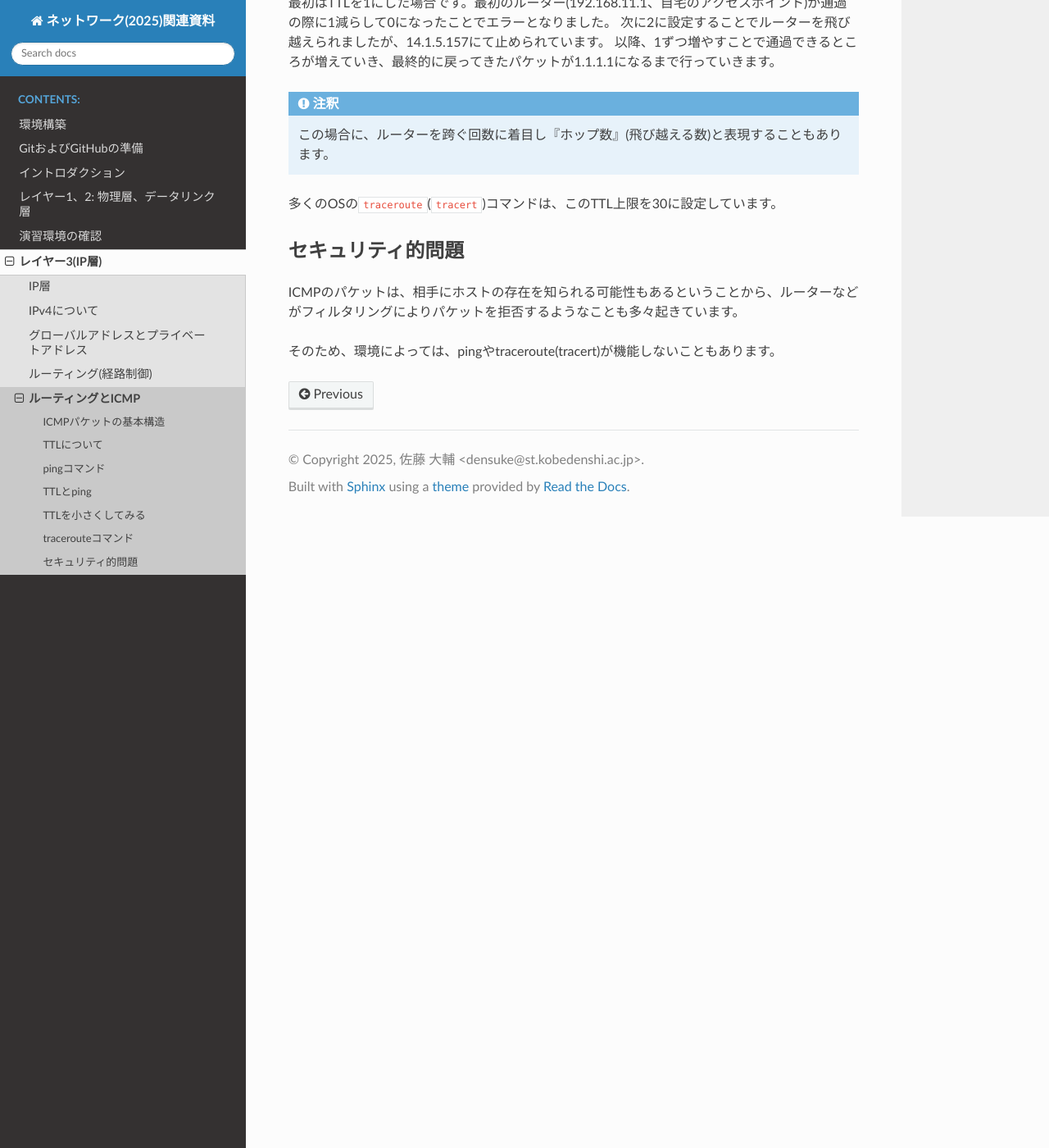
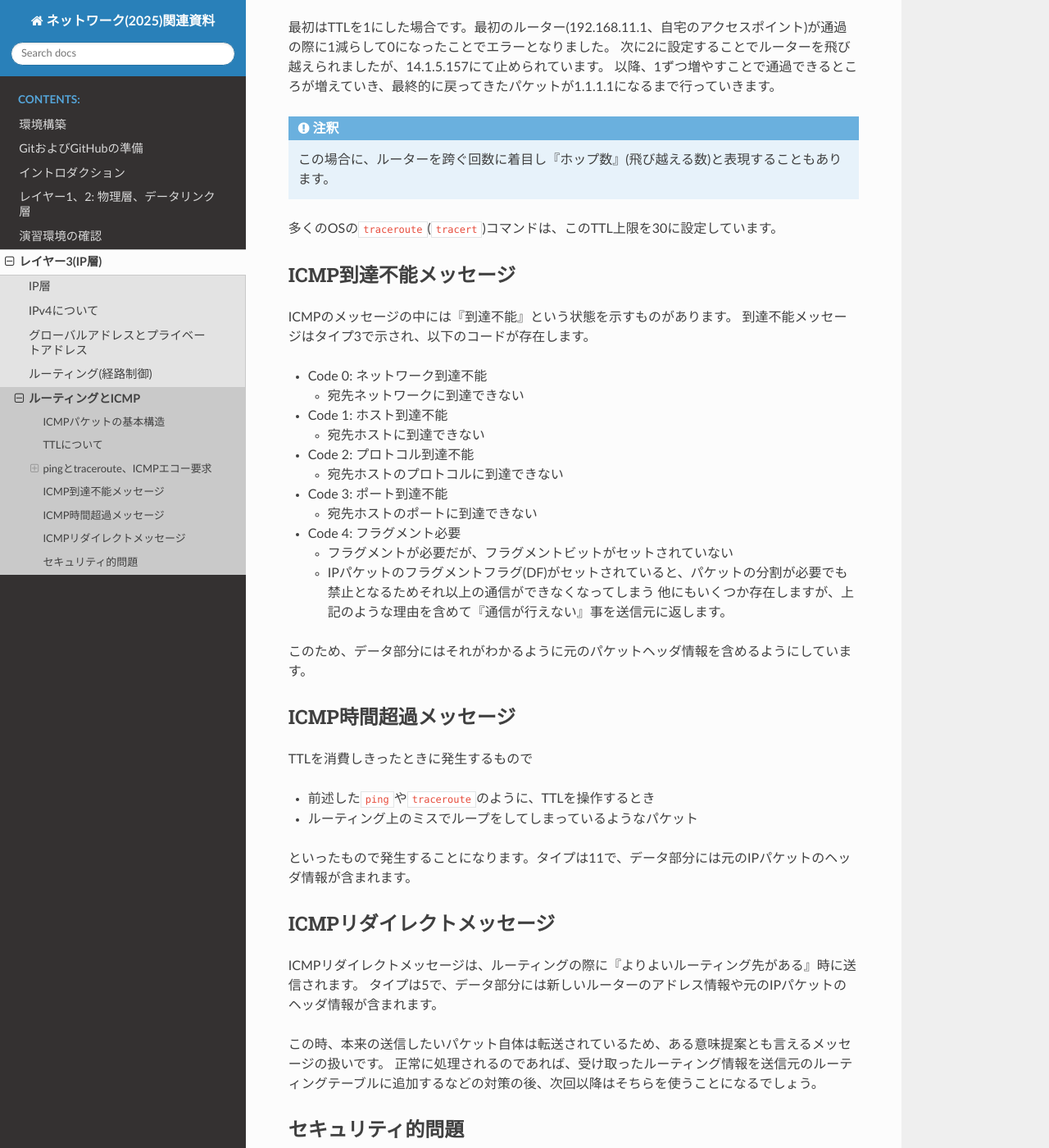
Before and after one commit to densuke/2025-network-doc, a Sphinx documentation site: the page built from source/ip/icmp.md, in a window 1280 px wide and 1400 px high, scrolled down 5678 px. Shown: the whole window at 82% size. Built offline with Sphinx 7.4.7 and the Read the Docs theme 3.1.0, drawn with Linux system fonts in a browser that asks for light colours; pages that are not in the unit, such as notebooks, are missing from menus; some of the changed text lies outside the part shown.

Commit message:
ICMPメッセージの記述を追加

````diff
--- a/source/ip/icmp.md
+++ b/source/ip/icmp.md
@@ -26,8 +26,9 @@ ICMPパケットは、IPパケットのペイロードに存在します。
 - 2オクテットの『チェックサム』
 - 2オクテットの『識別子』(データ)
     - データ部分の長さや、種類に応じたデータや元パケットの情報などが適宜渡されます
-    - 例えばEchoメッセージ(タイプ8や0)では、識別子(2オクテット)とシーケンス番号(2オクテット)となります
-    - その他メッセージの種類に応じた情報や、エラー通知においては元のIPパケットのヘッダの一部などが格納されています
+        - 例えばEchoメッセージ(タイプ8や0)では、識別子(2オクテット)とシーケンス番号(2オクテット)となります
+        - その他メッセージの種類に応じた情報や、エラー通知においては元のIPパケットのヘッダの一部などが格納されています
+        - この部分にどのようなデータが入るべきかは[RFC792（日本語訳）](http://srgia.com/docs/rfc792j.html)に記載されています。
 
 ## TTLについて
 
@@ -50,7 +51,7 @@ ICMPでは、タイプ(Type)とコード(Code)という2つの値で問題の種
 
 前述の"TTL expired"は、Typeが`11`でCodeが`0`のものです。
 
-## pingコマンド
+## pingとtraceroute、ICMPエコー要求
 
 `ping` コマンドは、ICMPのEcho Requestを送信し、相手からの応答を待つコマンドです。
 受け取った側は、ICMP Echo Replyを返します。
@@ -112,7 +113,7 @@ rtt min/avg/max/mdev = 7.624/12.568/24.604/7.005 ms
 ネットワークにおけるRTTは、距離(物理ではない)や混雑の度合いなどで案外ばらつきがあります。
 安定的な通信のためには、行き先が近い方がよいのですが、回線品質やルーターの混雑度合いなども影響を受けます。
 
-## TTLとping
+### TTLとping
 
 `ping`コマンドでは、TTLが出力されていましたが、この値を調整することができます。
 
@@ -151,7 +152,7 @@ rtt min/avg/max/mdev = 8.430/11.600/18.748/4.228 ms
 この辺りが気になる方は、ホストOS側のpingを使って試すといいでしょう。
 ```
 
-## TTLを小さくしてみる
+### TTLを小さくしてみる
 
 もし、このTTLを(1以上の)とんでもなく小さくしたらどうなるでしょうか。
 注記の通りで、VirtualBoxを経由する場合はあまり効果がないのですが、ホスト側で試した場合、少々困った挙動が確認できる場合があります。
@@ -198,7 +199,7 @@ Request timeout for icmp_seq 1
 
 IPパケットヘッダに含まれている送信元(= ルーターのIP)から、どこのルーターで止まったかがわかるという仕組みです。
 
-## tracerouteコマンド
+### tracerouteコマンド
 
 この『TTLを意図的に小さくする』行為を行うと、経路中のルーターがどこでパケットを破棄したのかを調査することができます。
 この仕組みを使ったのが`traceroute`コマンドです。
@@ -242,6 +243,43 @@ traceroute to 1.1.1.1 (1.1.1.1), 64 hops max, 40 byte packets
 
 多くのOSの`traceroute`(`tracert`)コマンドは、このTTL上限を30に設定しています。
 
+## ICMP到達不能メッセージ
+
+ICMPのメッセージの中には『到達不能』という状態を示すものがあります。
+到達不能メッセージはタイプ3で示され、以下のコードが存在します。
+
+- Code 0: ネットワーク到達不能
+    - 宛先ネットワークに到達できない
+- Code 1: ホスト到達不能
+    - 宛先ホストに到達できない
+- Code 2: プロトコル到達不能
+    - 宛先ホストのプロトコルに到達できない
+- Code 3: ポート到達不能
+    - 宛先ホストのポートに到達できない
+- Code 4: フラグメント必要
+    - フラグメントが必要だが、フラグメントビットがセットされていない
+    - IPパケットのフラグメントフラグ(DF)がセットされていると、パケットの分割が必要でも禁止となるためそれ以上の通信ができなくなってしまう
+他にもいくつか存在しますが、上記のような理由を含めて『通信が行えない』事を送信元に返します。
+
+このため、データ部分にはそれがわかるように元のパケットヘッダ情報を含めるようにしています。
+
+## ICMP時間超過メッセージ
+
+TTLを消費しきったときに発生するもので
+
+- 前述した`ping`や`traceroute`のように、TTLを操作するとき
+- ルーティング上のミスでループをしてしまっているようなパケット
+
+といったもので発生することになります。タイプは11で、データ部分には元のIPパケットのヘッダ情報が含まれます。
+
+## ICMPリダイレクトメッセージ
+
+ICMPリダイレクトメッセージは、ルーティングの際に『よりよいルーティング先がある』時に送信されます。
+タイプは5で、データ部分には新しいルーターのアドレス情報や元のIPパケットのヘッダ情報が含まれます。
+
+この時、本来の送信したいパケット自体は転送されているため、ある意味提案とも言えるメッセージの扱いです。
+正常に処理されるのであれば、受け取ったルーティング情報を送信元のルーティングテーブルに追加するなどの対策の後、次回以降はそちらを使うことになるでしょう。
+
 ## セキュリティ的問題
 
 ICMPのパケットは、相手にホストの存在を知られる可能性もあるということから、ルーターなどがフィルタリングによりパケットを拒否するようなことも多々起きています。
````
